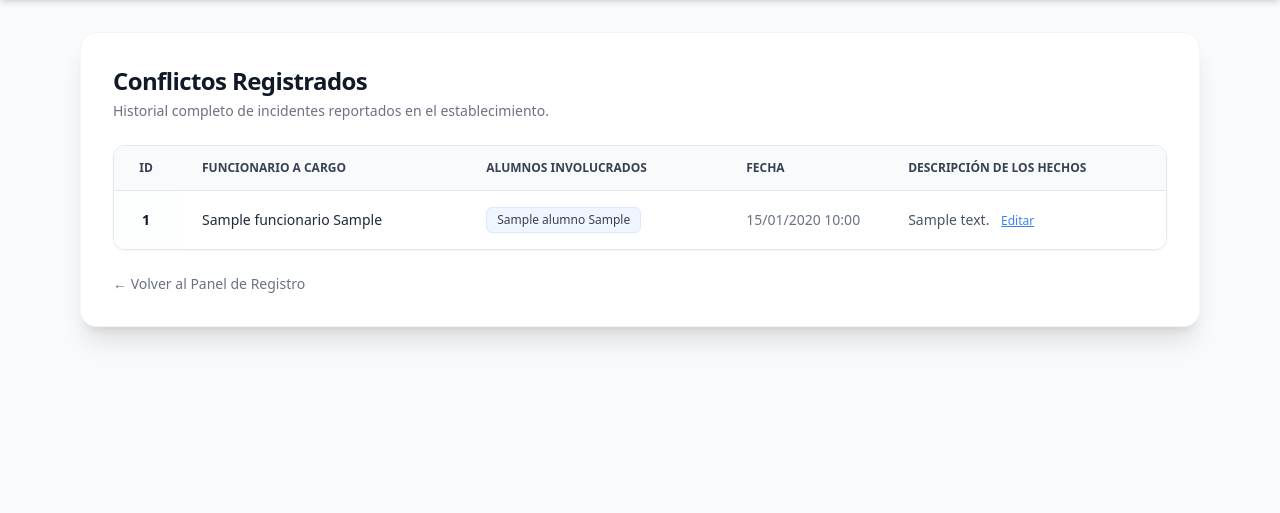
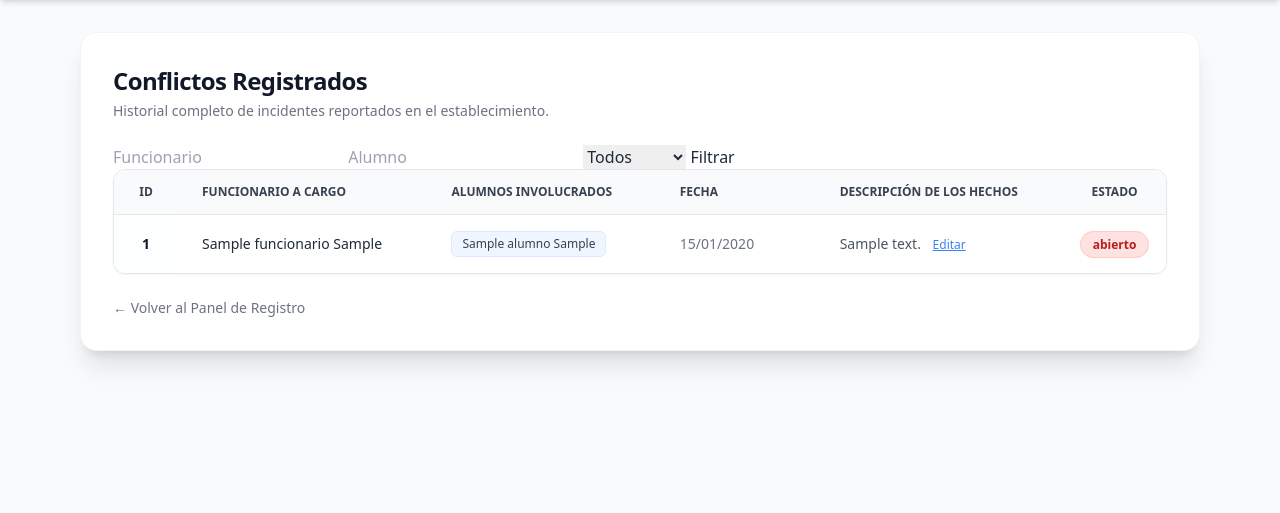
Before and after one commit to diegoOgh/Ingenieria-de-software-II-proyecto-semestral, a PHP site: page /visualizacion.php in a window 1280 px wide. Shown: the part 104-617 px from the top of the page. Run offline with PHP 8.4, Linux system fonts and the light colour scheme; tables that the repository leaves empty hold one stand-in row (values such as "Sample post"); some libraries are stand-ins or nearby versions.

Commit message:
Agregado estado y filtros basicos

```diff
--- a/Formulario/visualizacion.php
+++ b/Formulario/visualizacion.php
@@ -2,12 +2,42 @@
 require_once 'conexion.php';
 
 $conn = obtenerConexion();
+
+$funcionario = trim($_GET['funcionario'] ?? '');
+$alumno = trim($_GET['alumno'] ?? '');
+$estado = trim($_GET['estado'] ?? '');
+
+$condiciones = [];
+
+if (!empty($funcionario)) {
+    $condiciones[] =
+        "CONCAT(f.nombres, ' ', f.apellidos)
+         LIKE '%" . $conn->real_escape_string($funcionario) . "%'";
+}
+
+if (!empty($alumno)) {
+    $condiciones[] =
+        "CONCAT(a.nombre, ' ', a.apellidos)
+         LIKE '%" . $conn->real_escape_string($alumno) . "%'";
+}
+
+if (!empty($estado)) {
+    $condiciones[] =
+        "cc.estado_caso = '" . $conn->real_escape_string($estado) . "'";
+}
+
+$where = '';
+
+if (!empty($condiciones)) {
+    $where = 'WHERE ' . implode(' AND ', $condiciones);
+}
 
 $sql = "
     SELECT
         cc.id_conflicto,
         cc.fecha_registro,
         cc.descripcion,
+        cc.estado_caso,
         CONCAT(f.nombres, ' ', f.apellidos) AS funcionario,
 
         GROUP_CONCAT(
@@ -26,10 +56,13 @@ $sql = "
     LEFT JOIN gestion_escolar.alumnos a
         ON dac.nro_matricula_alumno = a.nro_matricula
 
+    $where
+
     GROUP BY
         cc.id_conflicto,
         cc.fecha_registro,
         cc.descripcion,
+        cc.estado_caso,
         funcionario
 
     ORDER BY cc.id_conflicto DESC
@@ -68,6 +101,28 @@ $resultado = $conn->query($sql);
                 <p class="text-sm text-gray-500 mt-1">Historial completo de incidentes reportados en el establecimiento.</p>
             </div>
 
+            <form method="GET">
+                <input
+                    type="text"
+                    name="funcionario"
+                    placeholder="Funcionario">
+
+                <input
+                    type="text"
+                    name="alumno"
+                    placeholder="Alumno">
+
+                <select name="estado">
+                    <option value="">Todos</option>
+                    <option value="abierto">Abierto</option>
+                    <option value="en proceso">En proceso</option>
+                    <option value="cerrado">Cerrado</option>
+                </select>
+                <button type="submit">
+                    Filtrar
+                </button>
+            </form>
+
             <div class="overflow-x-auto rounded-xl border border-gray-200 shadow-sm">
                 <table class="w-full text-sm text-left text-gray-600 min-w-[800px]">
                     <thead class="text-xs text-gray-700 uppercase bg-gray-50 border-b border-gray-200">
@@ -77,11 +132,22 @@ $resultado = $conn->query($sql);
                             <th scope="col" class="px-6 py-3.5 font-semibold">Alumnos Involucrados</th>
                             <th scope="col" class="px-6 py-3.5 font-semibold w-40">Fecha</th>
                             <th scope="col" class="px-6 py-3.5 font-semibold">Descripción de los Hechos</th>
+                            <th scope="col" class="px-6 py-3.5 font-semibold text-center">Estado</th>
                         </tr>
                     </thead>
                     <tbody class="divide-y divide-gray-200 bg-white">
                         <?php if ($resultado && $resultado->num_rows > 0): ?>
                             <?php while($fila = $resultado->fetch_assoc()): ?>
+
+                                <?php
+                                $estadoClase = match($fila['estado_caso']) {
+                                    'abierto' => 'bg-red-100 text-red-700 border-red-200',
+                                    'en proceso' => 'bg-yellow-100 text-yellow-700 border-yellow-200',
+                                    'cerrado' => 'bg-green-100 text-green-700 border-green-200',
+                                    default => 'bg-gray-100 text-gray-700 border-gray-200'
+                                };
+                                ?>
+
                                 <tr class="hover:bg-gray-50/70 transition-colors">
                                     <td class="px-4 py-4 font-bold text-gray-900 text-center bg-gray-50/30">
                                         <?= $fila['id_conflicto'] ?>
@@ -95,7 +161,7 @@ $resultado = $conn->query($sql);
                                         </span>
                                     </td>
                                     <td class="px-6 py-4 text-gray-500 whitespace-nowrap">
-                                        <?= date("d/m/Y H:i", strtotime($fila['fecha_registro'])) ?>
+                                        <?= date("d/m/Y", strtotime($fila['fecha_registro'])) ?>
                                     </td>
                                     <td class="px-6 py-4 text-gray-600 max-w-sm break-words" id="desc-<?= $fila['id_conflicto'] ?>">
                                         <span class="desc-texto"><?= htmlspecialchars($fila['descripcion'] ?? '') ?></span>
@@ -104,6 +170,13 @@ $resultado = $conn->query($sql);
                                             Editar
                                         </button>
                                     </td>
+
+                                    <td class="text-center">
+                                        <span class="<?= $estadoClase ?> px-3 py-1 rounded-full text-xs font-semibold border">
+                                            <?= htmlspecialchars($fila['estado_caso']) ?>
+                                        </span>
+                                    </td>
+
                                 </tr>
                             <?php endwhile; ?>
                         <?php else: ?>
```
